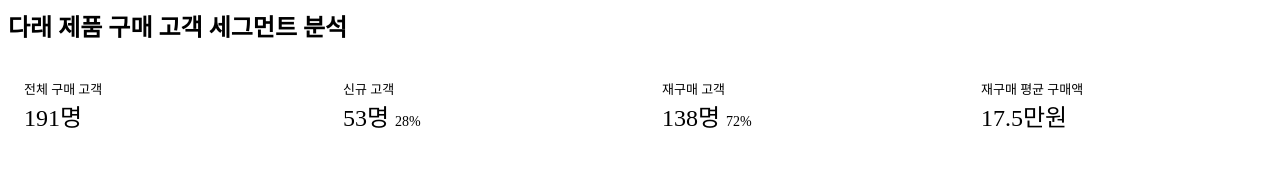
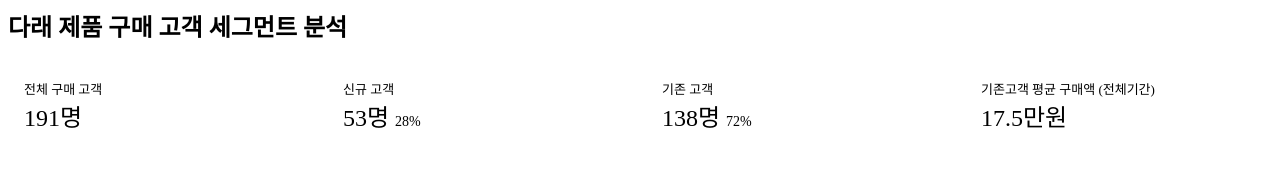
Before and after one commit to rimbaud-19/darae_new, a plain HTML site: page index.html in a window 1280 px wide. Shown: the top 169 px of the page. Drawn offline with nearby package versions, Linux system fonts and the light colour scheme.

Commit message:
Update and rename customer_segment_analysis.html to index.html

```diff
--- a/customer_segment_analysis.html
+++ b/index.html
@@ -11,11 +11,11 @@
     <div style="font-size: 24px; font-weight: 500;">53명 <span style="font-size: 14px; color: var(--color-text-info);">28%</span></div>
   </div>
   <div style="background: var(--color-background-secondary); border-radius: var(--border-radius-md); padding: 1rem;">
-    <div style="font-size: 13px; color: var(--color-text-secondary);">재구매 고객</div>
+    <div style="font-size: 13px; color: var(--color-text-secondary);">기존 고객</div>
     <div style="font-size: 24px; font-weight: 500;">138명 <span style="font-size: 14px; color: var(--color-text-warning);">72%</span></div>
   </div>
   <div style="background: var(--color-background-secondary); border-radius: var(--border-radius-md); padding: 1rem;">
-    <div style="font-size: 13px; color: var(--color-text-secondary);">재구매 평균 구매액</div>
+    <div style="font-size: 13px; color: var(--color-text-secondary);">기존고객 평균 구매액 (전체기간) </div>
     <div style="font-size: 24px; font-weight: 500;">17.5만원</div>
   </div>
 </div>
```
